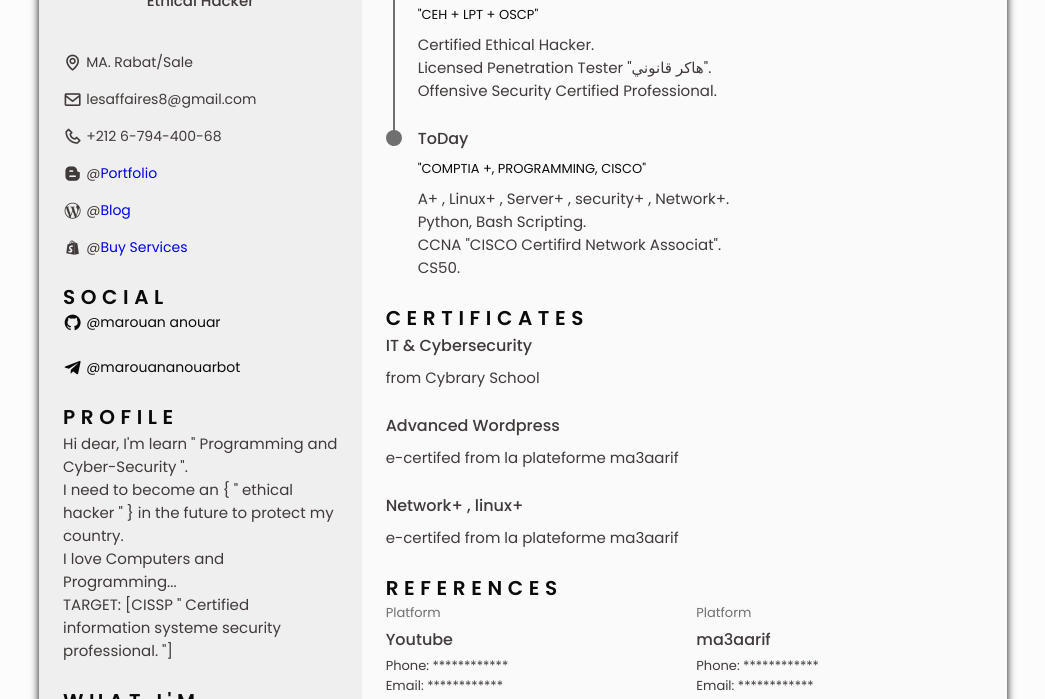
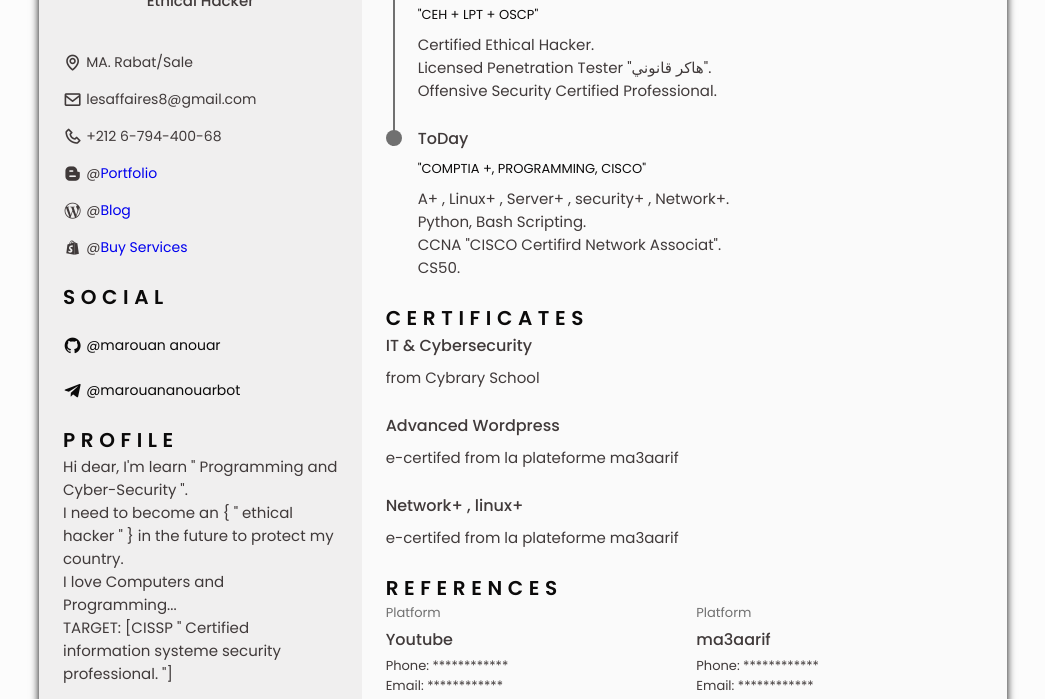
Before and after one commit to marouananouar/My_Cybersecurity_CV, a plain HTML site: page index.html in a window 1280 px wide. Shown: the part 238-937 px from the top of the page, without its empty margins (117-1162 px from the left). Drawn offline with nearby package versions, Linux system fonts and the light colour scheme.

Commit message:
Update index.html

```diff
--- a/index.html
+++ b/index.html
@@ -126,7 +126,7 @@
 
                     <!--========== SOCIAL ==========-->
                     <section class="social section">
-                        <h2 class="section-title">SOCIAL</h2>
+                        <h2 class="section-title">SOCIAL</h2><br/>
                         <div class="social__container bd-grid">
                             <a href="https://github.com/marouananouar" target="_blank" class="social__link">
                                 <i class='bx bxl-github social__icon' ></i> @marouan anouar
```
